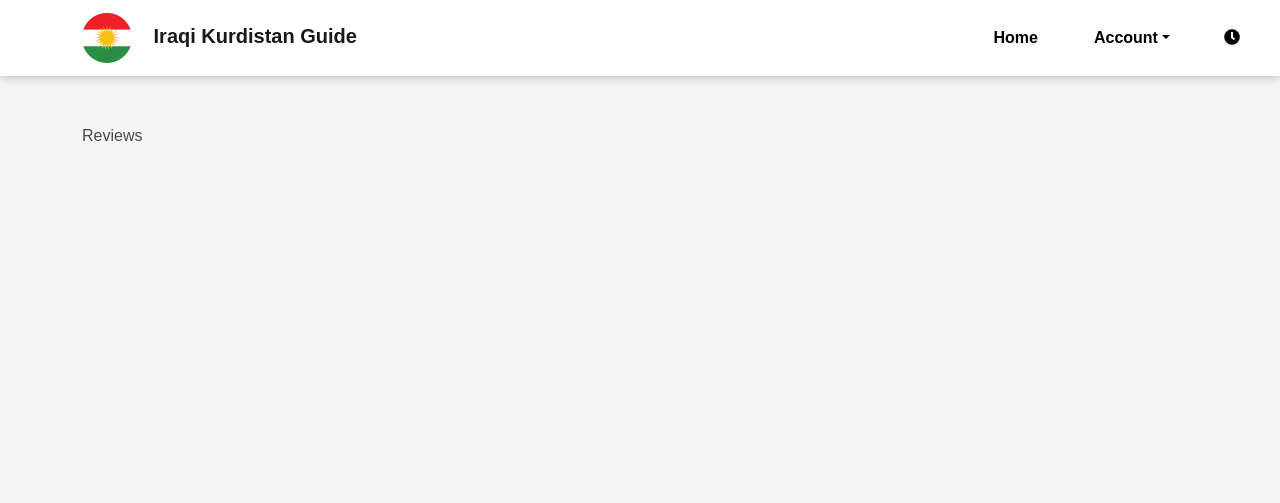
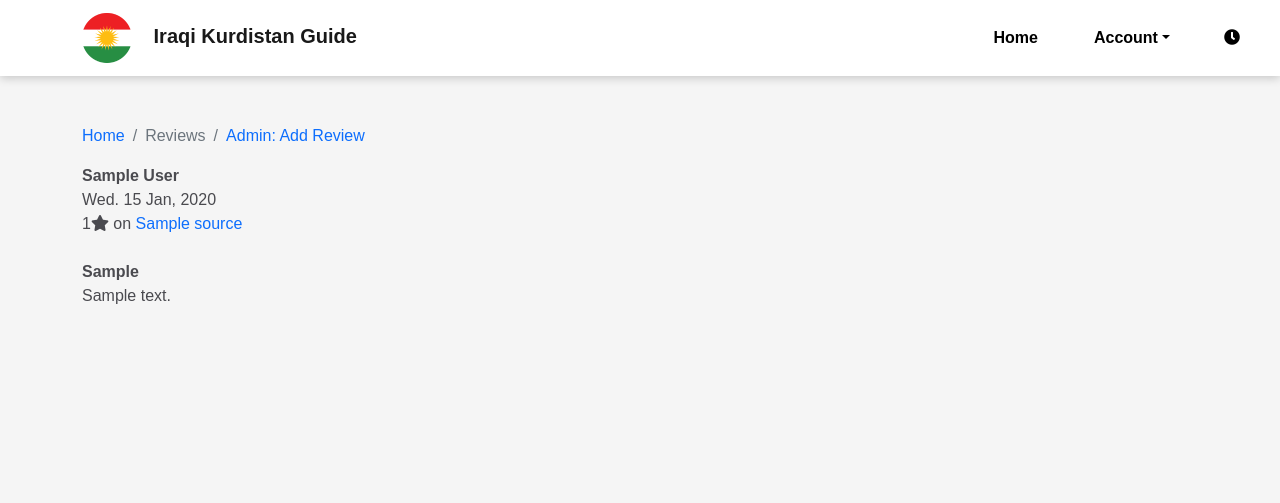
Before and after one commit to TravelTimN/iraqikurdistanguide, a Django app: page /reviews/ in a window 1280 px wide. Shown: the top 503 px of the page. Run offline with Django 3.2, Linux system fonts and the light colour scheme; a user stored in the database is signed in; tables that the repository leaves empty hold one stand-in row (values such as "Sample post"); some libraries are stand-ins or nearby versions.

Commit message:
Add breadcrumbs and starter forloop of Reviews

```diff
--- a/reviews/templates/reviews/reviews.html
+++ b/reviews/templates/reviews/reviews.html
@@ -4,7 +4,31 @@
 {% block content %}
 
 <section class="container my-5">
-    Reviews
+    <!-- breadcrumbs -->
+    <div aria-label="breadcrumb">
+        <ol class="breadcrumb">
+            <li class="breadcrumb-item"><a href="{% url 'home' %}">Home</a></li>
+            <li class="breadcrumb-item active" aria-current="page">Reviews</li>
+            {% if request.user.is_superuser %}
+                <li class="breadcrumb-item"><a href="">Admin: Add Review</a></li>
+            {% endif %}
+        </ol>
+    </div>
+
+    <div class="row">
+        <!-- loop reviews -->
+        {% for review in reviews %}
+            <div class="col-12 col-md-4 col-lg-3">
+                    <strong>{{ review }}</strong> <img src="{{ review.country.flag }}" alt=""><br>
+                    {{ review.date|date:"D. d M, Y" }}<br>
+                    {{ review.rating }}<i class="fas fa-star"></i> on
+                    <a href="{{ review.source.url }}" target="_blank" rel="noopener">{{ review.source }}</a>
+                    <br><br>
+                    <strong>{{ review.headline }}</strong><br>
+                    {{ review.review|safe }}
+                </div>
+        {% endfor %}
+    </div>
 </section>
 
 {% endblock %}
```
